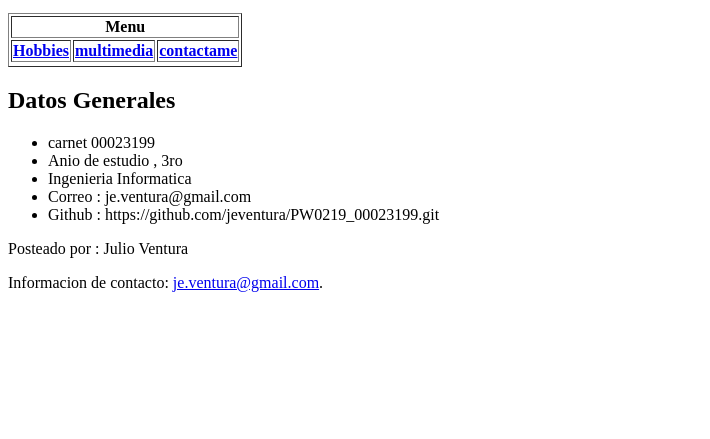
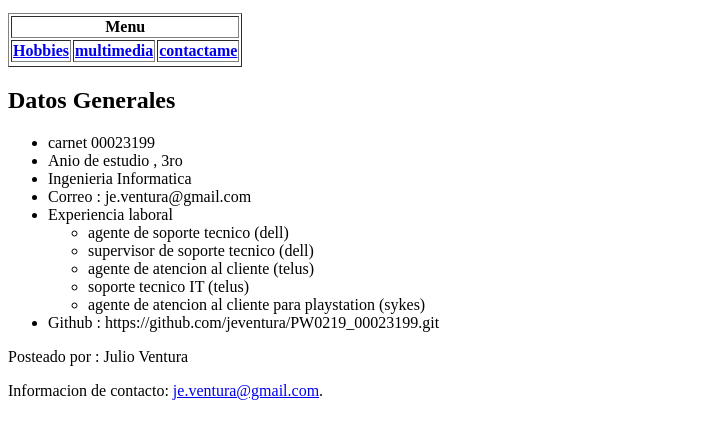
Before and after one commit to jeventura/PW0219_00023199, a plain HTML site: page Tarea1/index.html in a window 1280 px wide. Shown: the part 193-632 px from the top of the page, without its empty margins (0-710 px from the left). Drawn offline with Linux system fonts and the light colour scheme.

Commit message:
[Tarea 1] Agregando experiencia laboral

```diff
--- a/Tarea1/index.html
+++ b/Tarea1/index.html
@@ -50,6 +50,26 @@
             Correo : je.ventura@gmail.com
         </li>
         <li>
+            Experiencia laboral
+            <ul>
+                <li>
+                    agente de soporte tecnico (dell)
+                </li>
+                <li>
+                    supervisor de soporte tecnico (dell)
+                </li>
+                <li>
+                    agente de atencion al cliente (telus)
+                </li>
+                <li>
+                    soporte tecnico IT (telus)
+                </li>
+                <li>
+                    agente de atencion al cliente para playstation (sykes)
+                </li>
+            </ul>
+        </li>
+        <li>
             Github : https://github.com/jeventura/PW0219_00023199.git
         </li>
     </ul>
```
